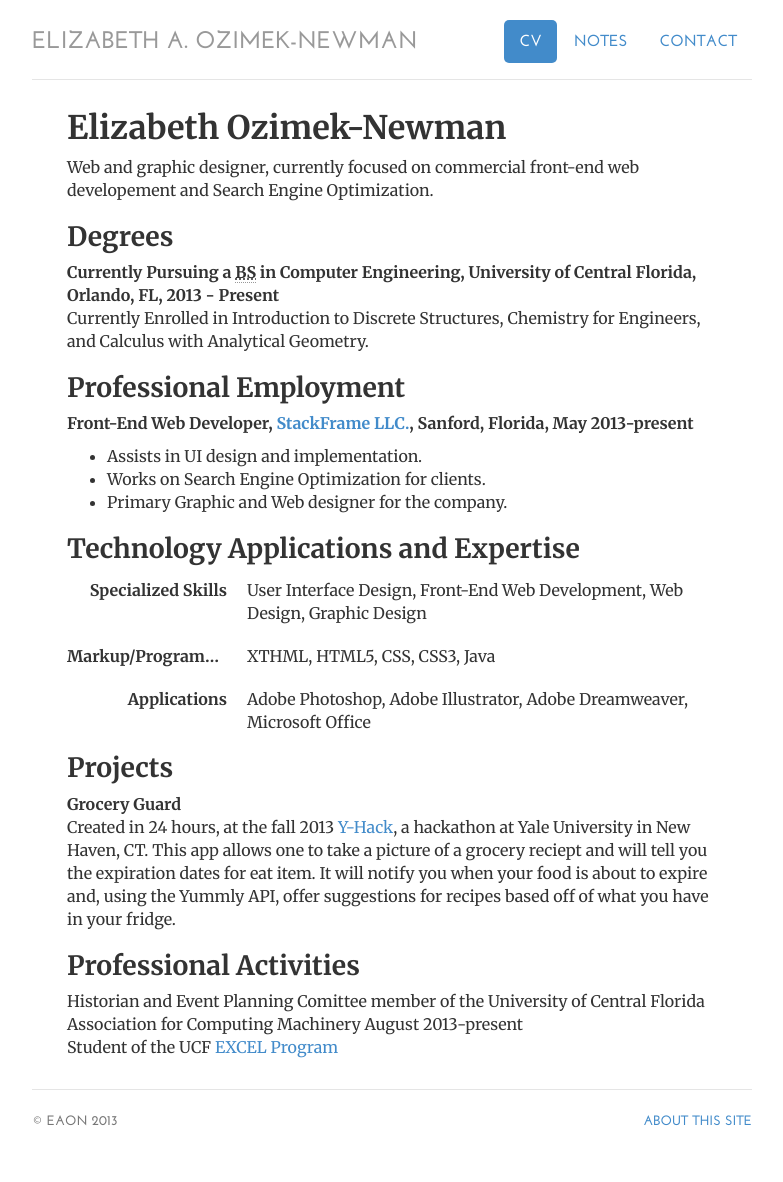
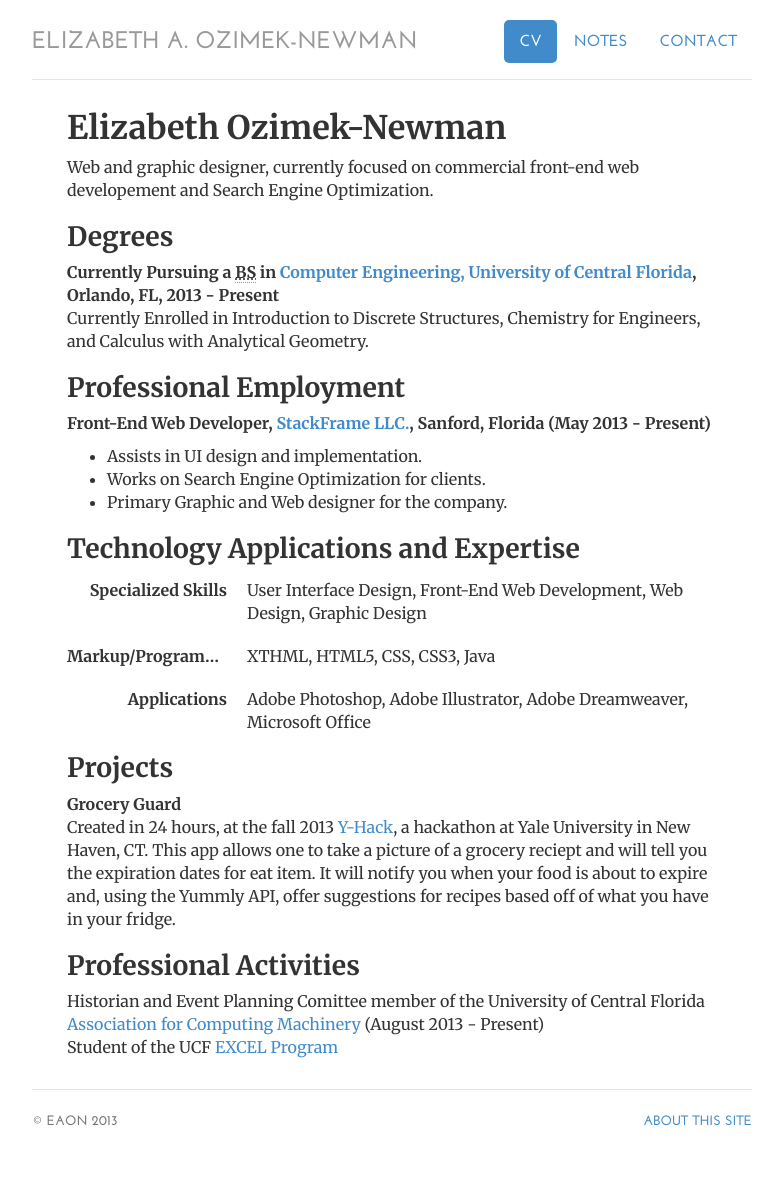
Before and after one commit to vitamessor/vitamessor.github.io, a Jekyll site: the page built from cv/index.html, in a window 1280 px wide. Shown: the whole page, without its empty margins (248-1031 px from the left). Built offline with Jekyll 4.4.1, drawn with Linux system fonts in a browser that asks for light colours; some of the changed lines change nothing that is shown.

Commit message:
Added links to cv page

```diff
--- a/cv/index.html
+++ b/cv/index.html
@@ -14,12 +14,12 @@ contact: passive
 				<p>Web and graphic designer, currently focused on commercial front-end web developement and Search Engine Optimization. </p>
 
 				<h2>Degrees</h2>
-				<p><strong>Currently Pursuing a <abbr title="Bachelors of Sciences">BS</abbr> in Computer Engineering, University of Central Florida, Orlando, FL, 2013 - Present</strong><br>
+				<p><strong>Currently Pursuing a <abbr title="Bachelors of Sciences">BS</abbr> in <a href="http://www.ece.ucf.edu/" target="_blank">Computer Engineering, University of Central Florida</a>, Orlando, FL, 2013 - Present</strong><br>
 					Currently Enrolled in Introduction to Discrete Structures, Chemistry for Engineers, and Calculus with Analytical Geometry. <br></p>
 
 
 				<h2>Professional Employment</h2>
-				<p><strong>Front-End Web Developer, <a href="http://www.stackframe.com/" target="_blank">StackFrame LLC.</a>, Sanford, Florida, May 2013-present</strong></p>
+				<p><strong>Front-End Web Developer, <a href="http://www.stackframe.com/" target="_blank">StackFrame LLC.</a>, Sanford, Florida (May 2013 - Present)</strong></p>
 				<ul>
 				<li>Assists in UI design and implementation.</li>
 				<li>Works on Search Engine Optimization for clients.</li>
@@ -48,7 +48,7 @@ contact: passive
 
 				<h2>Professional Activities</h2>
 				<ul class="list-unstyled">
-				<li>Historian and Event Planning Comittee member of the University of Central Florida Association for Computing Machinery  August 2013-present</li>
+				<li>Historian and Event Planning Comittee member of the University of Central Florida <a href="http://www.cs.ucf.edu/~acm/" target="_blank">Association for Computing Machinery</a> (August 2013 - Present)</li>
 				<li>Student of the UCF <a href="https://excel.ucf.edu/" target="_blank">EXCEL Program</a></li>
 				</ul>
 
```
